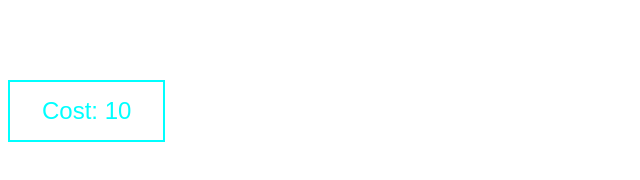
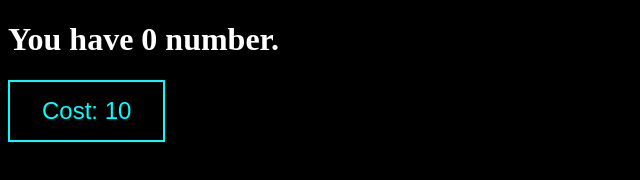
Before and after one commit to math123468/limited-incremental, a plain HTML site: page index.html in a window 1280 px wide. Shown: the whole page, without its empty margins (0-640 px from the left). Drawn offline with Linux system fonts and the light colour scheme.

Commit message:
Update index.html

```diff
--- a/index.html
+++ b/index.html
@@ -5,7 +5,7 @@
 .button {
 	border: white;
 	color: #00FFFF;
-	background-color: #FFFFFF;
+	background-color: #000000;
 	border: 2px solid #00FFFF;
 	text-align:center;
 	padding: 15px 32px;
@@ -13,7 +13,7 @@
 }
 </style>
 </head>
-<body style = 'background-color:#FFFFFF'>
+<body style = 'background-color:#000000'>
 	<h1><font color = 'white'>You have <div id = 'num' style = 'display:inline'>0</div> number.</font></h1>
 	<button class = 'button' id = 'buy1'>Cost: <div id = 'cost1' style = 'display:inline'>10</div></button>
 </body>
```
